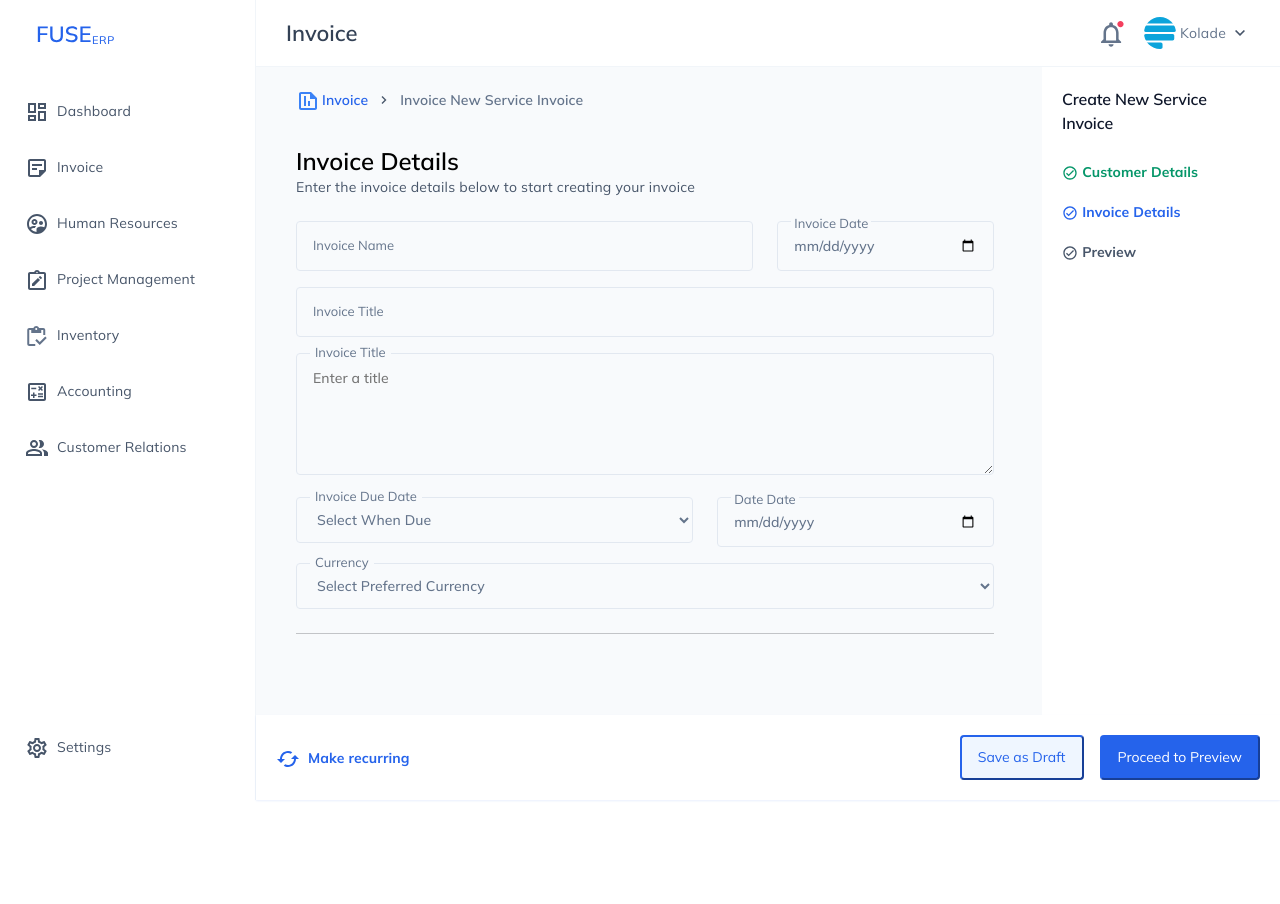
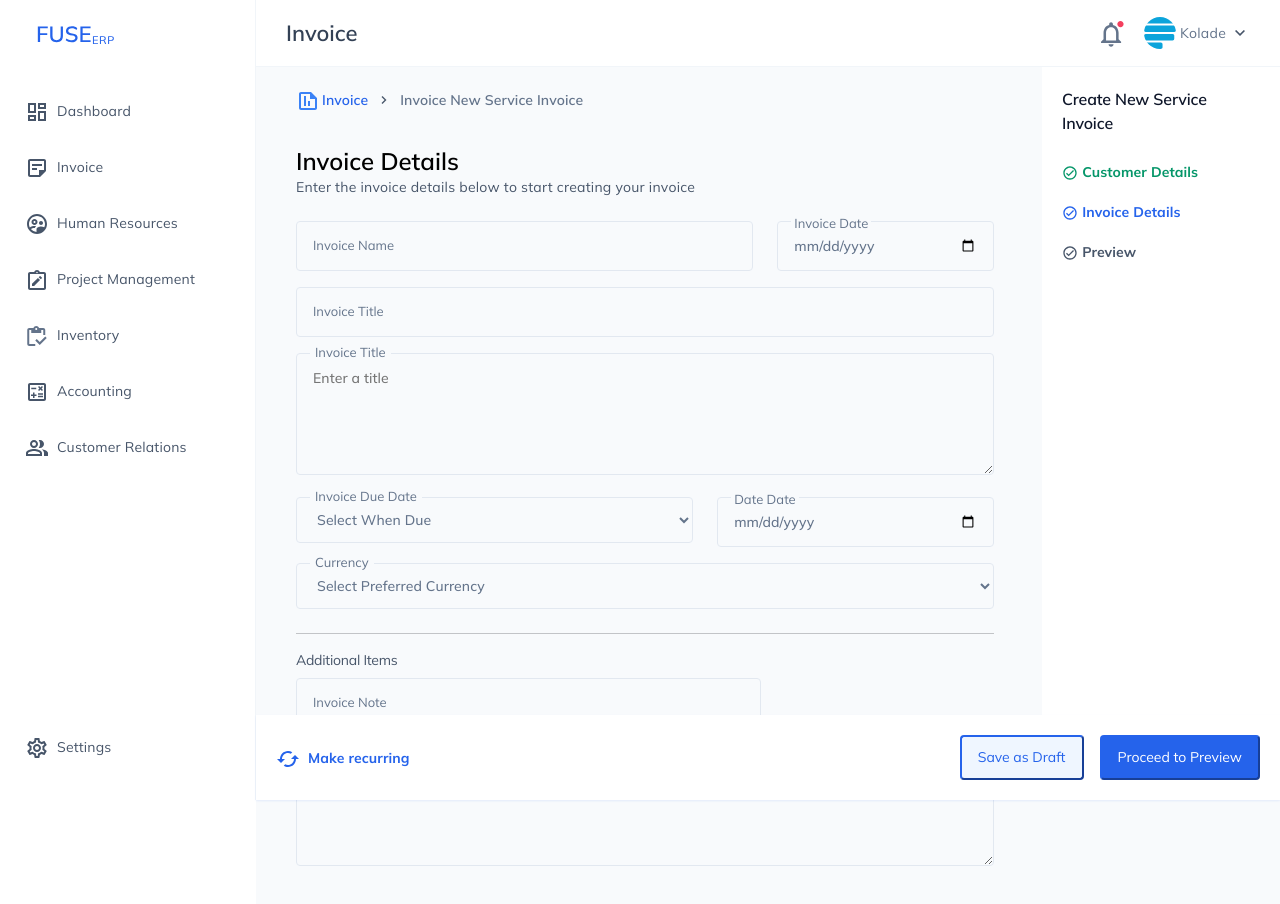
Before and after one commit to Oluwatoyinah/fuseERP, a React (Vite) app: page /invoice/1 in a window 1280 px wide. Shown: the top 904 px of the page. Before the commit the page ends 800 px from the top, so only its background shows below. Built offline with nearby package versions, Linux system fonts and the light colour scheme.

Commit message:
feat: sticky-header

```diff
--- a/src/assets/styles/_dashboard-pages.scss
+++ b/src/assets/styles/_dashboard-pages.scss
@@ -311,6 +311,15 @@
     }
 
     .invoice-details-body {
+      padding-bottom: 80px;
+      .sub-title {
+        color: $grey-1;
+        font-size: 14px;
+        font-style: normal;
+        font-weight: 400;
+        line-height: 20px;
+        letter-spacing: -0.25px;
+      }
       .input-box ~ p {
         color: #23222d;
         font-family: var(--primary-font);
@@ -420,7 +429,7 @@
         width: 100%;
         position: relative;
         background-color: transparent;
-        select{
+        select {
           width: 100%;
           border-radius: 4px;
           border: 1px solid $grey-7;
@@ -529,6 +538,8 @@
     height: calc(100vh - 80px);
     background-color: #fff;
     padding: 20px;
+    position: sticky;
+    top: 66.88px;
     &-header {
       h5 {
         color: $grey-8;
--- a/src/assets/styles/_dashboard.scss
+++ b/src/assets/styles/_dashboard.scss
@@ -49,6 +49,9 @@
       padding: 16px 30px;
       border-bottom: 1px solid $grey-4;
       background: $white;
+      position: sticky;
+      top: 0;
+      z-index: 100;
 
       &-notification {
         img {
--- a/src/pages/dashboard/DashboardPages/InvoiceDetails.jsx
+++ b/src/pages/dashboard/DashboardPages/InvoiceDetails.jsx
@@ -139,6 +139,41 @@ const InvoiceDetails = () => {
                 <div className="col">
                   <hr style={{ borderSize: "2px" }} />
                 </div>
+
+                <div className="">
+                  <div>
+                    <h3 className="sub-title mb-2">Additional Items</h3>
+                  </div>
+                  <div className="col-md-8 mb-3">
+                    <div class="input-box">
+                      <input
+                        type="text"
+                        name="invoice_name"
+                        autocomplete="off"
+                        required
+                      />
+                      <label for="email" class="label-name">
+                        <span class="label-text">Invoice Note </span>
+                      </label>
+                    </div>
+                  </div>
+
+                  <div className="col-lg-12 mb-3">
+                    <div class="input-textarea-box">
+                      <textarea
+                        name=""
+                        id=""
+                        cols="30"
+                        rows="4"
+                        placeholder="Enter terms & condition"
+                      ></textarea>
+
+                      <label for="email" class="label-name">
+                        <span class="label-text">Terms & Condition</span>
+                      </label>
+                    </div>
+                  </div>
+                </div>
               </form>
             </div>
           </div>
```
